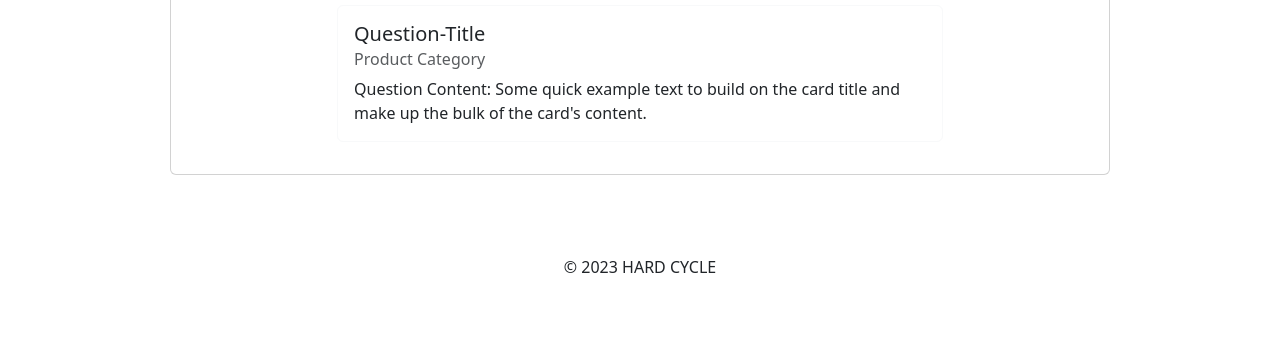
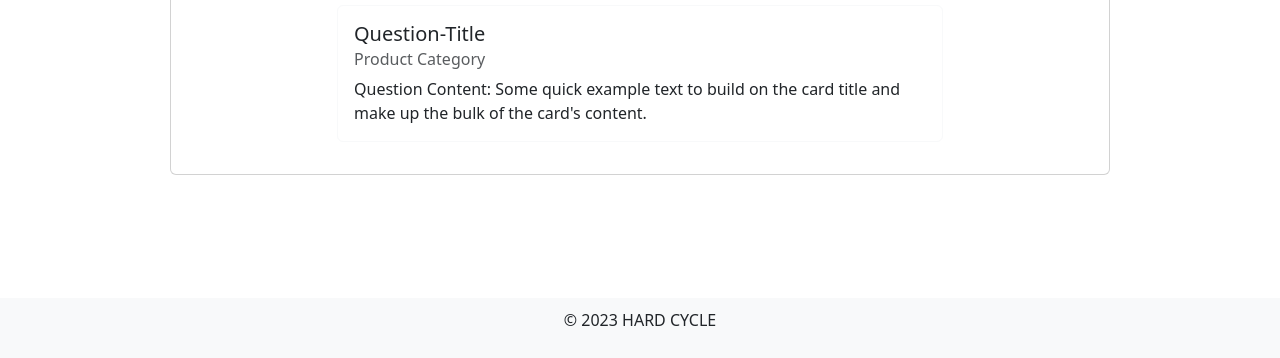
Before and after one commit to harounmaleriado/WAD2, a plain HTML site: page forum/forum-landingpg.html in a window 1280 px wide. Shown: the part 442-800 px from the top of the page. Drawn offline with nearby package versions, Linux system fonts and the light colour scheme; no server answers; files whose address does not match are found by name.

Commit message:
updated frontend
- realign the frontend
- fixed footer

```diff
--- a/forum/styles.css
+++ b/forum/styles.css
@@ -44,11 +44,13 @@ main {
 /* Style for the footer */
 footer {
     text-align: center;
-    /* background-color: #333; */
-    /* color: #fff; */
-    margin: 50px;
+    background-color: #f8f9fa;
     padding: 10px;
+    position: fixed;
+    bottom: 0;
+    width: 100%; /* Make the footer stretch across the entire width */
 }
+
 
 /* style for community-guides */
 #earn-points{
```
Also changed, not shown: forum/forum-landingpg.html (+0 -1 lines), forum/community-info.html (indentation only).
